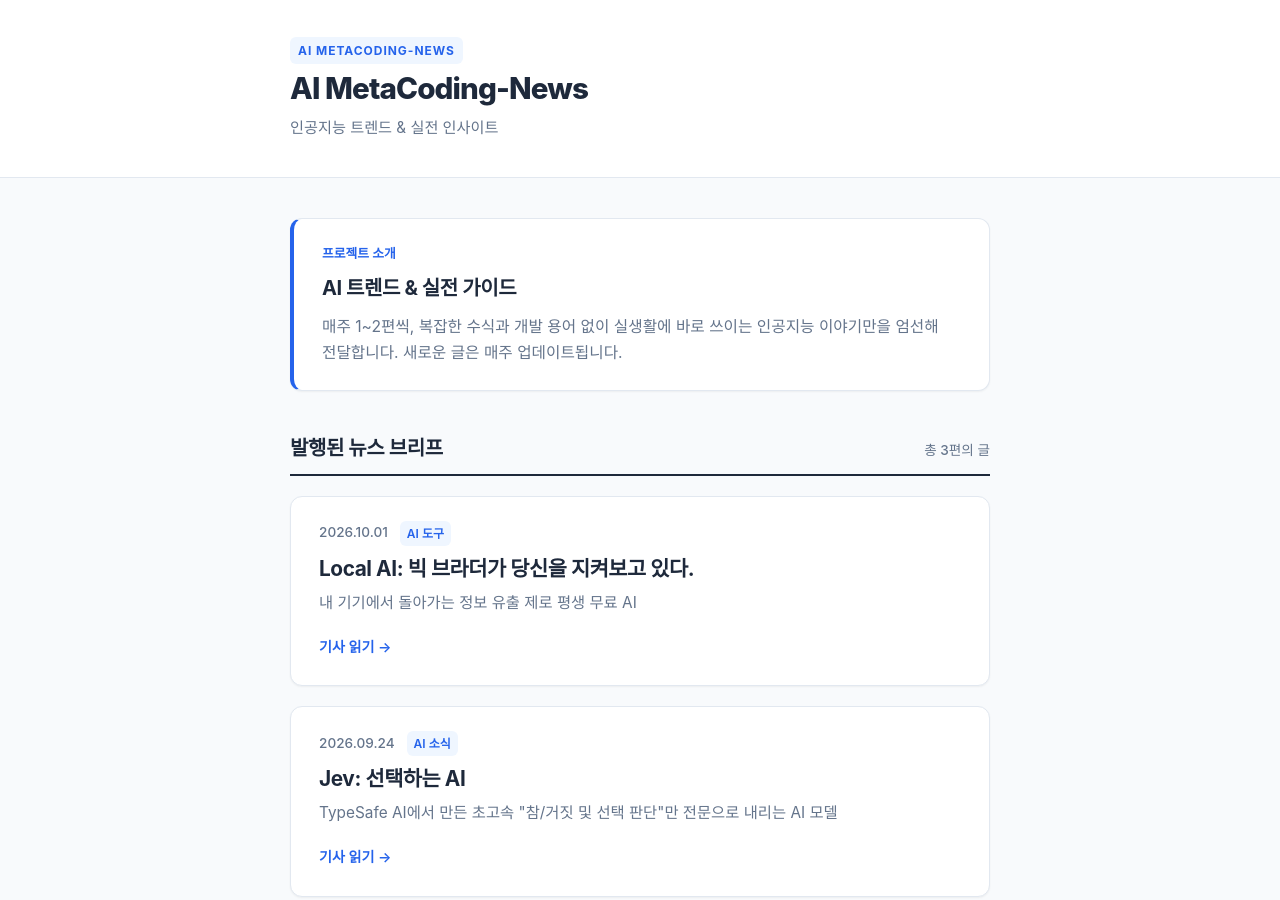
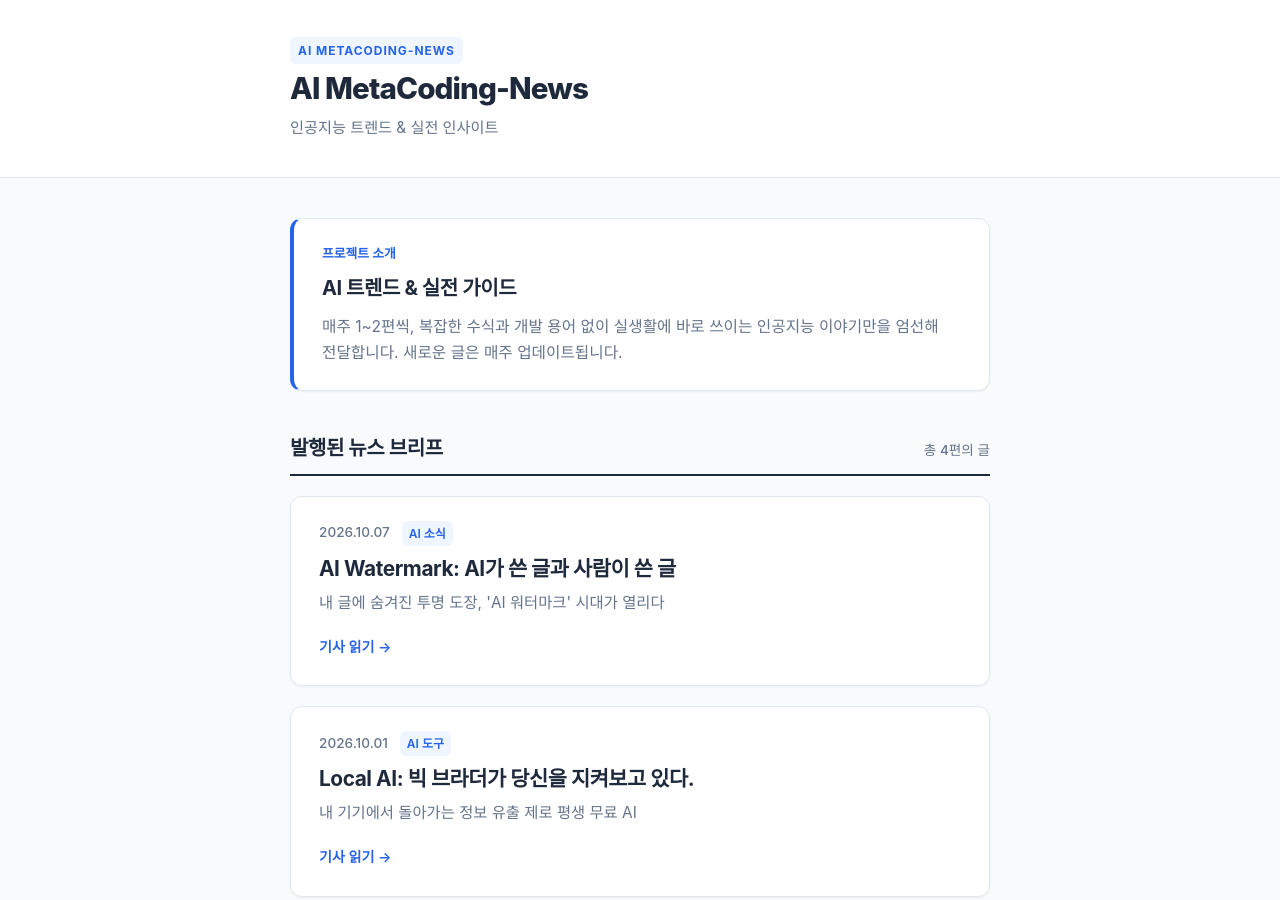
Before and after one commit to AIMetaCoding-News/AIMetaCoding-News.github.io, a Jekyll site: the page built from index.html, in a window 1280 px wide and 900 px high. Built offline with Jekyll 4.4.1, drawn with Linux system fonts in a browser that asks for light colours; some web fonts are replaced; a file with an impossible date is left out.

Commit message:
Fix post date for AI Watermark article
Updated the post date to reflect the correct publication date.

```diff
--- a/_posts/2026-10-07-watermark.md
+++ b/_posts/2026-10-07-watermark.md
@@ -1,7 +1,7 @@
 ---
 layout: post
 title: "AI Watermark: AI가 쓴 글과 사람이 쓴 글"
-date: 2026-00-00 09:00:00 +0900
+date: 2026-10-07 09:00:00 +0900
 category: "AI 소식"
 read_time: "5분"
 description: "내 글에 숨겨진 투명 도장, 'AI 워터마크' 시대가 열리다"
```
